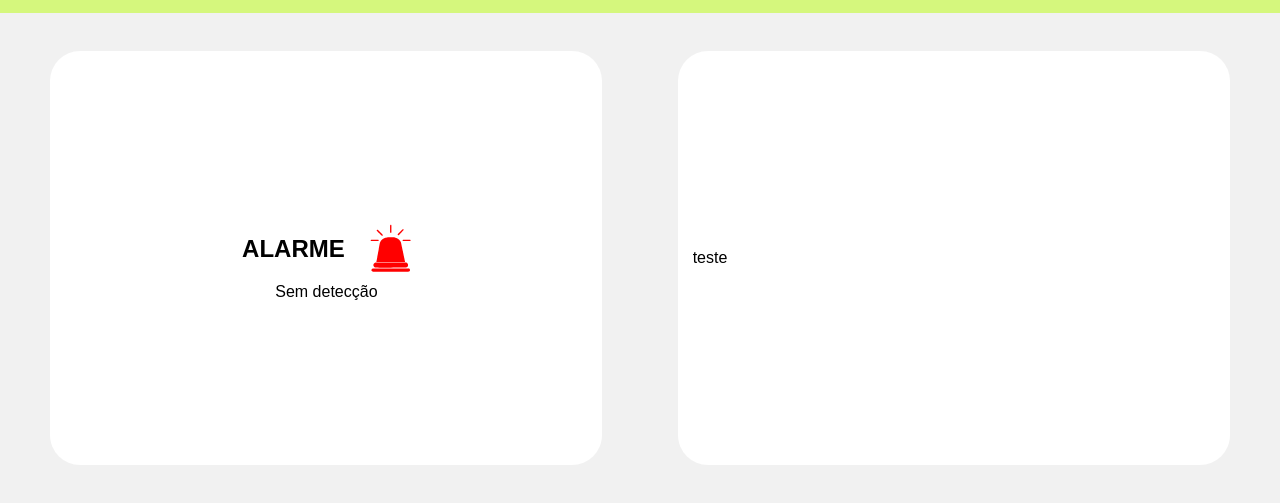
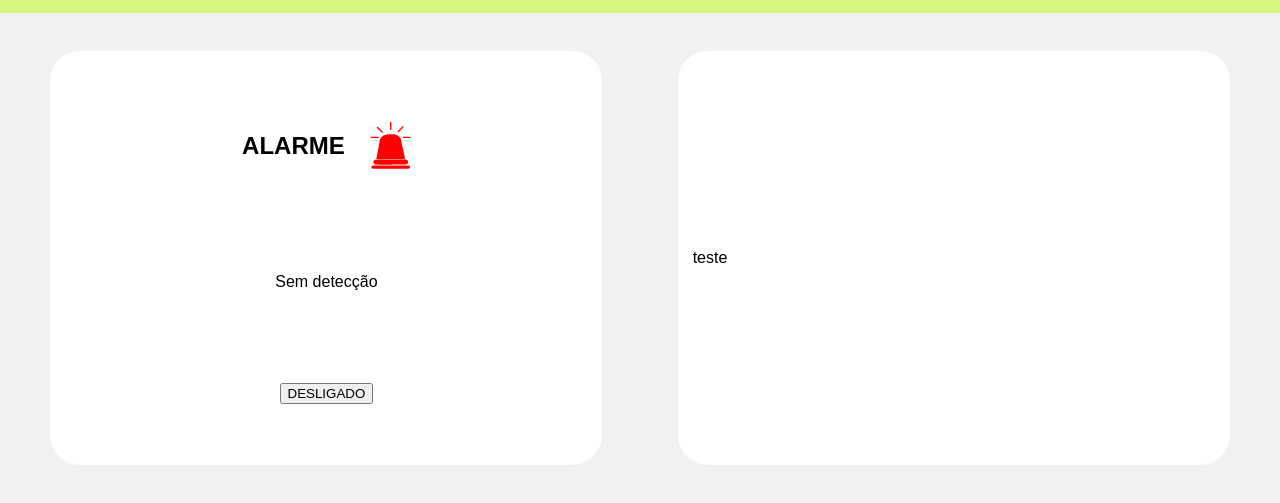
Before and after one commit to Equipe-STR/STR-c-digos, a plain HTML site: page Alarme e Incendio/sketch_oct26a/index.html in a window 1280 px wide. Shown: the part 67-570 px from the top of the page. Drawn offline with Linux system fonts and the light colour scheme.

Commit message:
add: adicionando botoes

```diff
--- a/Alarme e Incendio/sketch_oct26a/index.html
+++ b/Alarme e Incendio/sketch_oct26a/index.html
@@ -71,6 +71,8 @@
             display: flex;
             justify-content: center;
             align-items: center;
+            margin-top:auto;
+            margin-bottom: auto;
         }
         .alarme > *{
             display: inline;
@@ -149,6 +151,8 @@
                     </svg>
                 </div>
                 <div class="situacao">Sem detecção</div>
+                <div><button>DESLIGADO</button></div>
+
             </div>
             <div class="cartao" id="incendio">teste</div>
         </div>
```
